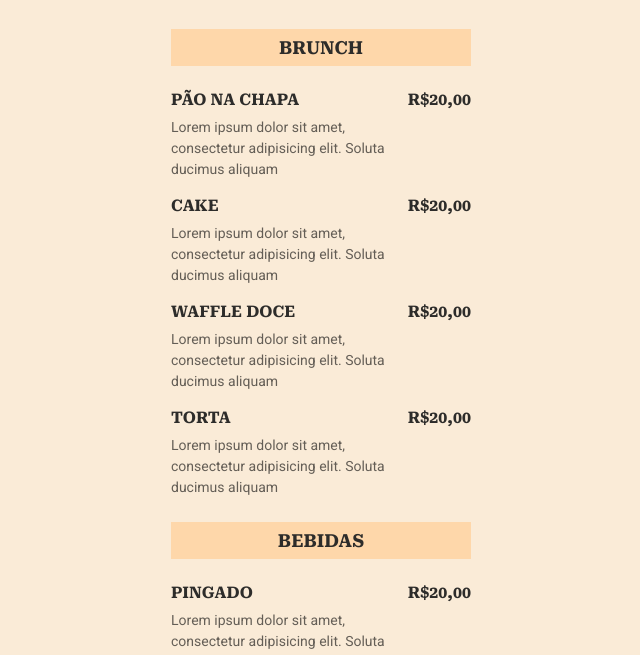
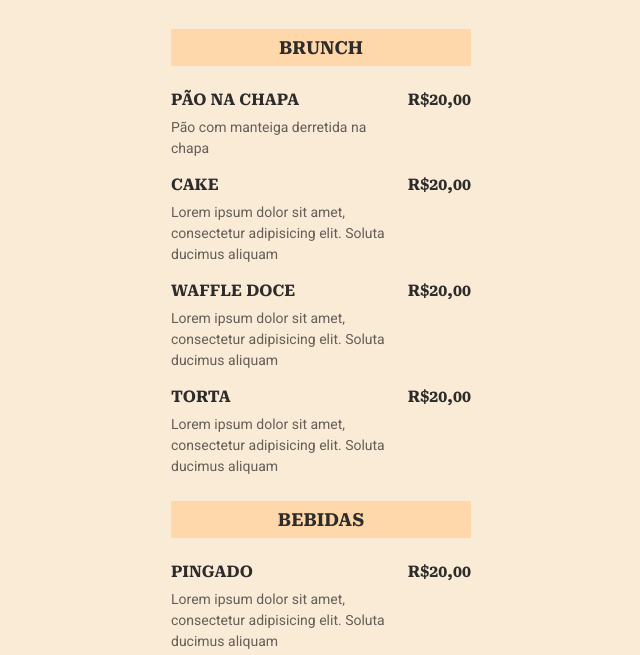
Before and after one commit to yago-carvalho/cardapio, a plain HTML site: page index.html in a window 1280 px wide. Shown: the part 88-743 px from the top of the page, without its empty margins (319-959 px from the left). Drawn offline with Linux system fonts and the light colour scheme.

Commit message:
nova descricao de item

```diff
--- a/index.html
+++ b/index.html
@@ -22,7 +22,7 @@
                 <li>
                     <div class="details">
                         <h3 class="product title">Pão na chapa</h3>
-                        <p class="description">Lorem ipsum dolor sit amet, consectetur adipisicing elit. Soluta ducimus aliquam </p>
+                        <p class="description">Pão com manteiga derretida na chapa </p>
                     </div>
 
                     <strong class="price">
```
